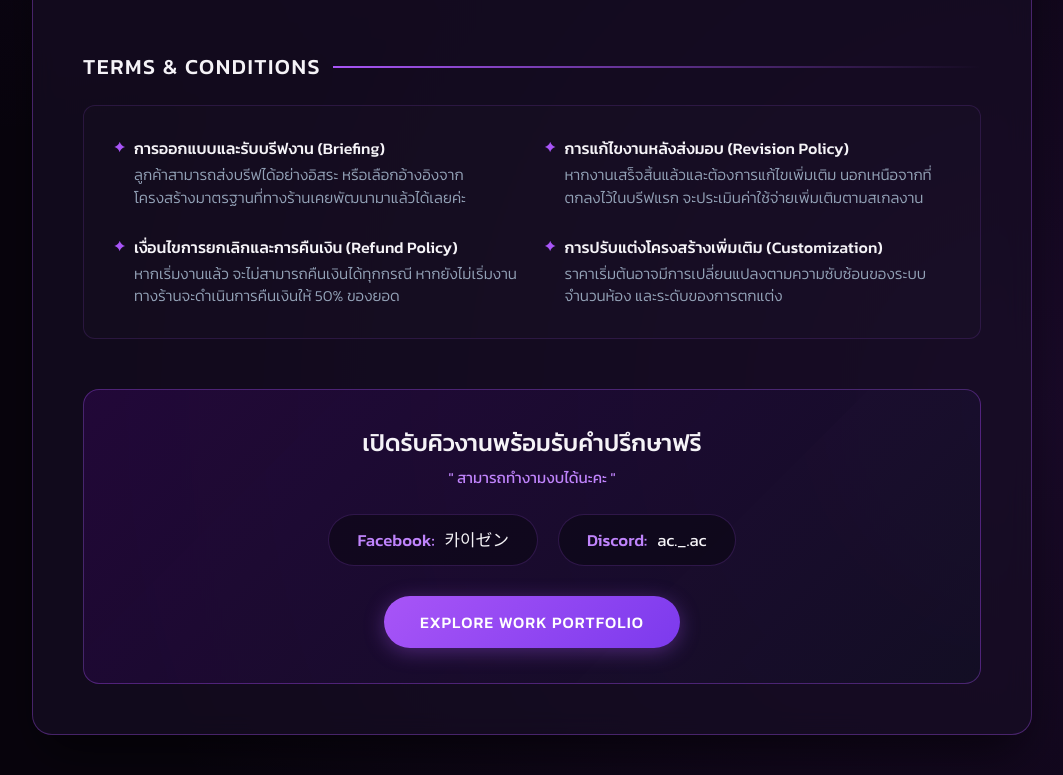
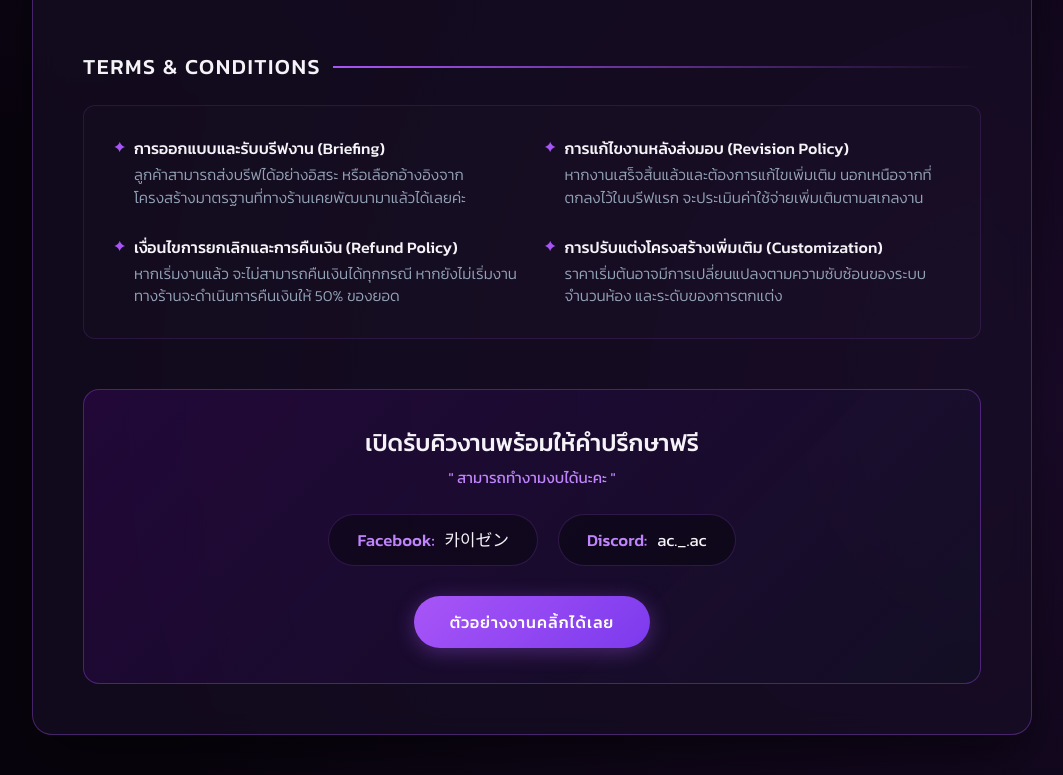
Before and after one commit to Kaizen-cheer/01, a plain HTML site: page index.html in a window 1280 px wide. Shown: the part 1077-1852 px from the top of the page, without its empty margins (108-1171 px from the left). Drawn offline with Linux system fonts and the light colour scheme.

Commit message:
Update index.html

```diff
--- a/index.html
+++ b/index.html
@@ -360,7 +360,7 @@
         </section>
 
         <footer class="expert-footer">
-            <h2>เปิดรับคิวงานพร้อมรับคำปรึกษาฟรี</h2>
+            <h2>เปิดรับคิวงานพร้อมให้คำปรึกษาฟรี</h2>
             <span class="subtitle">" สามารถทำงามงบได้นะคะ "</span>
 
             <div class="contact-methods">
@@ -373,7 +373,7 @@
             </div>
 
             <a class="portfolio-btn" href="https://drive.google.com/drive/folders/187AelMeeOfsdvWFpSHq8QxwIPsw7Kmzd?usp=drive_link" target="_blank" rel="noopener noreferrer">
-                EXPLORE WORK PORTFOLIO
+                ตัวอย่างงานคลิ้กได้เลย
             </a>
         </footer>
 
```
